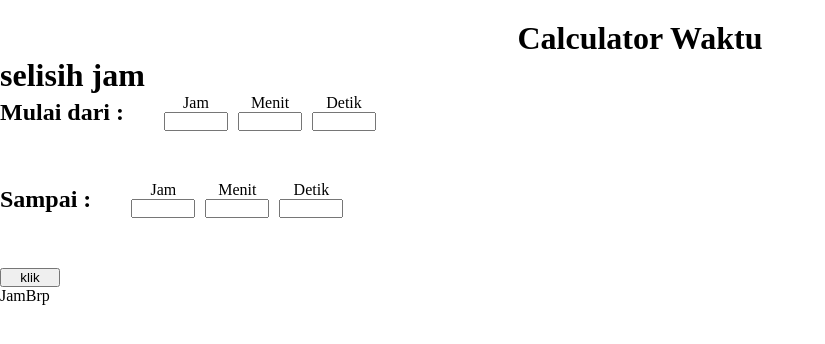
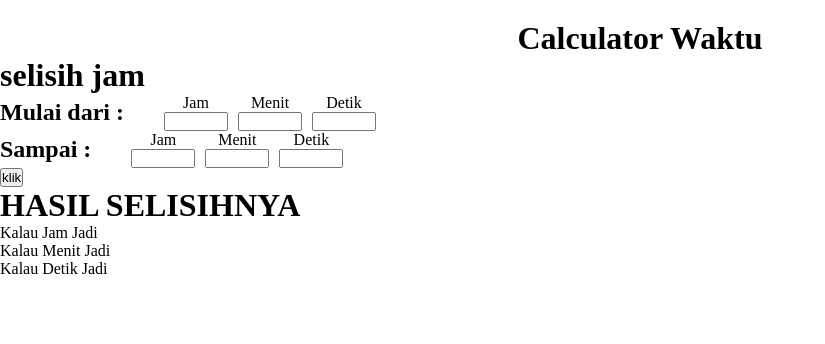
Before and after one commit to yasashi23/Project-nextjs, a Next.js app: page / in a window 1280 px wide. Shown: the top 344 px of the page, without its empty margins (0-825 px from the left). Built offline with nearby package versions, Linux system fonts and the light colour scheme; no server answers.

Commit message:
up 8/4 10:56

```diff
--- a/components/Selisih-jam/JamBrp.js
+++ b/components/Selisih-jam/JamBrp.js
@@ -1,16 +1,98 @@
 import { useEffect, useState } from "react"
-export default function JamBrp() {
-  const [data,setData] = useState([])
-  useEffect(() => {
-    const fetchD = async () => {
-      const res = await fetch('/api/jam')
-      const dat = await res.json()
-      setData(dat)
+import styled from "styled-components"
+
+
+export default function JamBrp({data}) {
+
+  const{jam,menit,detik,jamS,menitS,detikS} = data
+
+  function hitungjam() {
+    const mulai = (jam*3600) + (menit*60) + (detik*1)
+    const sampai = (jamS*3600) + (menitS*60) + (detikS*1)
+    if(Number.isNaN(mulai) && Number.isNaN(sampai)) {
+      return " "
     }
-    fetchD()
-  }, [])
-  console.log(data)
+    else{
+      if(mulai > sampai){
+      const sls = mulai - sampai
+      const hJam = (sls - (sls%3600))/3600
+      const hMenit = ((sls%3600)-((sls%3600)%60))/60
+      const hDetik = (sls%3600)%60
+      return `${hJam} Jam ${hMenit} Menit ${hDetik} Detik`
+      }
+      else{
+        const sls2 = sampai - mulai
+        const hJam2 = (sls2-(sls2%3600))/3600
+        const hMenit2 = ((sls2%3600)-((sls2%3600)%60))/60
+        const hDetik2 = (sls2%3600)%60
+        return `${hJam2} Jam ${hMenit2} Menit ${hDetik2} Detik`
+      }
+  }
+  }
+
+  function hitungMenit(){
+        const mulai = (jam*3600) + (menit*60) + (detik*1)
+    const sampai = (jamS*3600) + (menitS*60) + (detikS*1)
+    if(Number.isNaN(mulai) && Number.isNaN(sampai)) {
+      return " "
+    }
+    else {
+      if(mulai > sampai){
+      const sls = mulai - sampai
+      const hMenit = (sls-(sls%60))/60
+      const hDetik = (sls%60)
+      return `${hMenit} Menit ${hDetik} Detik`
+      }
+      else{
+        const sls2 = sampai - mulai
+      const hMenit2 = (sls2-(sls2%60))/60
+      const hDetik2 = (sls2%60)
+      return `${hMenit2} Menit ${hDetik2} Detik`
+      }
+    }
+  }
+
+
+    function hitungDetik(){
+        const mulai = (jam*3600) + (menit*60) + (detik*1)
+    const sampai = (jamS*3600) + (menitS*60) + (detikS*1)
+    if(Number.isNaN(mulai) && Number.isNaN(sampai)) {
+      return " "
+    }
+    else {
+      if(mulai > sampai){
+      const sls = mulai - sampai
+      return `${sls} Detik`
+      }
+      else{
+        const sls2 = sampai - mulai
+      return `${sls2} Detik`
+      }
+    }
+  }
+
+
+
   return (
-    <div>JamBrp</div>
+    <Mycontain>
+
+      <h1 id="main">HASIL SELISIHNYA</h1>
+      <div className="detail">
+        <div className="per">
+        <p>Kalau Jam Jadi</p><h4>{hitungjam()}</h4>
+        </div>
+        <div className="per">
+          <p>Kalau Menit Jadi</p>
+          <h4>{hitungMenit()}</h4>
+        </div>
+        <div className="per">
+          <p>Kalau Detik Jadi</p>
+          <h4>{hitungDetik()}</h4>
+        </div>
+      </div>
+    </Mycontain>
   )
 }
+const Mycontain = styled.div`
+
+`
--- a/components/Selisih-jam/JamS.js
+++ b/components/Selisih-jam/JamS.js
@@ -1,13 +1,13 @@
 import TfDat from "./tfDat"
+import JamBrp from "./JamBrp"
 import styled from "styled-components"
 import { useState } from "react"
 import { useForm } from "react-hook-form"
 
 
 
-export default function JamS(props) {
+ export default function JamS(props) {
         // register
-        const {register, handleSubmit} = useForm()
         const [setJam, setJamVal] = useState('')
         const [setMenit, setMenitVal] = useState('')
         const [setDetik, setDetikVal] = useState('')
@@ -19,14 +19,16 @@ export default function JamS(props) {
         //untuk hasil yang akan di kirimkan
         const [hasil, setHasil] = useState({})
         // untuk functionnya
-        function mintaDat() {
+        function mintaDat(e) {
+            setHasil({jam:setJam, menit:setMenit, detik:setDetik, jamS:setJamS, menitS:setMenitS,detikS: setDetikS, })
+        console.log(e)
 
         }
     // HANDLE NYA
     function handleJ(e) {
         let dat = e.target.value
             setJamVal(dat)
-            setHasil({ ...hasil, [e.target.name]: dat})
+            // setHasil({ ...hasil, [e.target.name]: dat})
     }
     function handleM(e){
         setMenitVal(e.target.value)
@@ -48,8 +50,8 @@ export default function JamS(props) {
     }
 
     // function for submit
-    const onSUbmit = (event) => {
-        event.preventDefault()
+    const handleSubmit = (event) => {
+
         // fetch('/api/jam', {
         //     method: 'POST',
         //     headers: {
@@ -63,7 +65,15 @@ export default function JamS(props) {
         // }).catch((err) => {
         //     console.error(err)
         // })
-        props.onSubmit(hasil)
+        // console.log(event)
+        // const dt = new FormData(event)
+        // const frmD = Object.fromEntries(dt)
+        // console.log(frmD)
+        // setHasil(frmD)
+        mintaDat()
+
+        console.log("berhails")
+
     }
     // function untuk yang Mulai Dari
     function cekJam(i) {
@@ -120,11 +130,11 @@ export default function JamS(props) {
             return i
         }
     }
-    console.log(hasil)
+    // console.log(hasil)
   return (
     <Mycontain>
         <h1>selisih jam</h1>
-        <form action="" method="post" className="frm" onSubmit={(e) => onSUbmit(e)}>
+
             <div className="Sls mulai">
                 <h2>Mulai dari :</h2>
                 <div className="inp">
@@ -156,22 +166,15 @@ export default function JamS(props) {
                 <input type="number" name="DetikS" id="DetikS" value={cekDetikS(setDetikS)} min="0" max="59" required onChange={handleDs}/>
                 </div>
             </div>
-                <button type="submit">klik</button>
-        </form>
-        <TfDat jam={hasil} />
+                <button onClick={mintaDat}>klik</button>
+        {/* </form> */}
+        {console.log(hasil)}
+        <JamBrp data={hasil} />
     </Mycontain>
   )
 }
 
 const Mycontain = styled.div`
-.frm{
-display:flex;
-flex-direction:column;
-gap: 50px;
-button{
-    width: 60px;
-}
-}
 .Sls{
     h2{
         margin-right:30px;
--- a/components/Selisih-jam/tfDat.js
+++ b/components/Selisih-jam/tfDat.js
@@ -1,8 +1,14 @@
-
-export default function TfDat({jam,menit}) {
+import { useState } from "react"
+export default function TfDat({jam, func}) {
+  const [data, setData] = useState({})
+  function ambil(){
+    setData({jamn:jam.jam, menit:jam.menit})
+  }
+  const{jamn,menit} = data
   return (
     <div>
-        <h3>{console.log(jam)} {console.log("test ")}</h3>
+        <button onClick={ambil}>ambil</button>
+        <h3>{console.log(data)} {jamn}: {menit}</h3>
     </div>
   )
 }
--- a/src/pages/index.js
+++ b/src/pages/index.js
@@ -18,7 +18,6 @@ export default function Home() {
       <MainCont>
           <div className='selisih-jam'>
             <JamS/>
-            <JamBrp/>
           </div>
 
           <div>
```
Also changed, not shown: components/jam-berapa/hslJam.js (added), components/jam-berapa/jamBrp.js (added).
